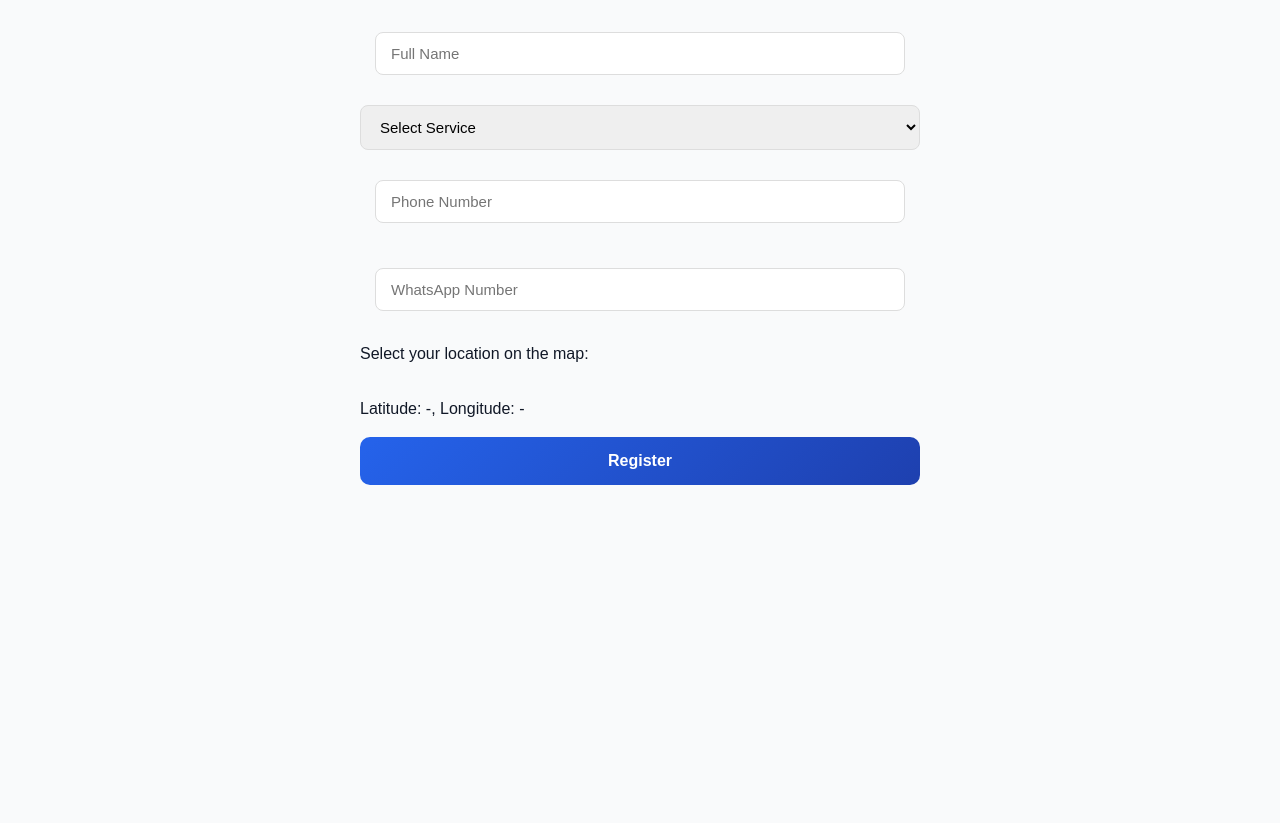
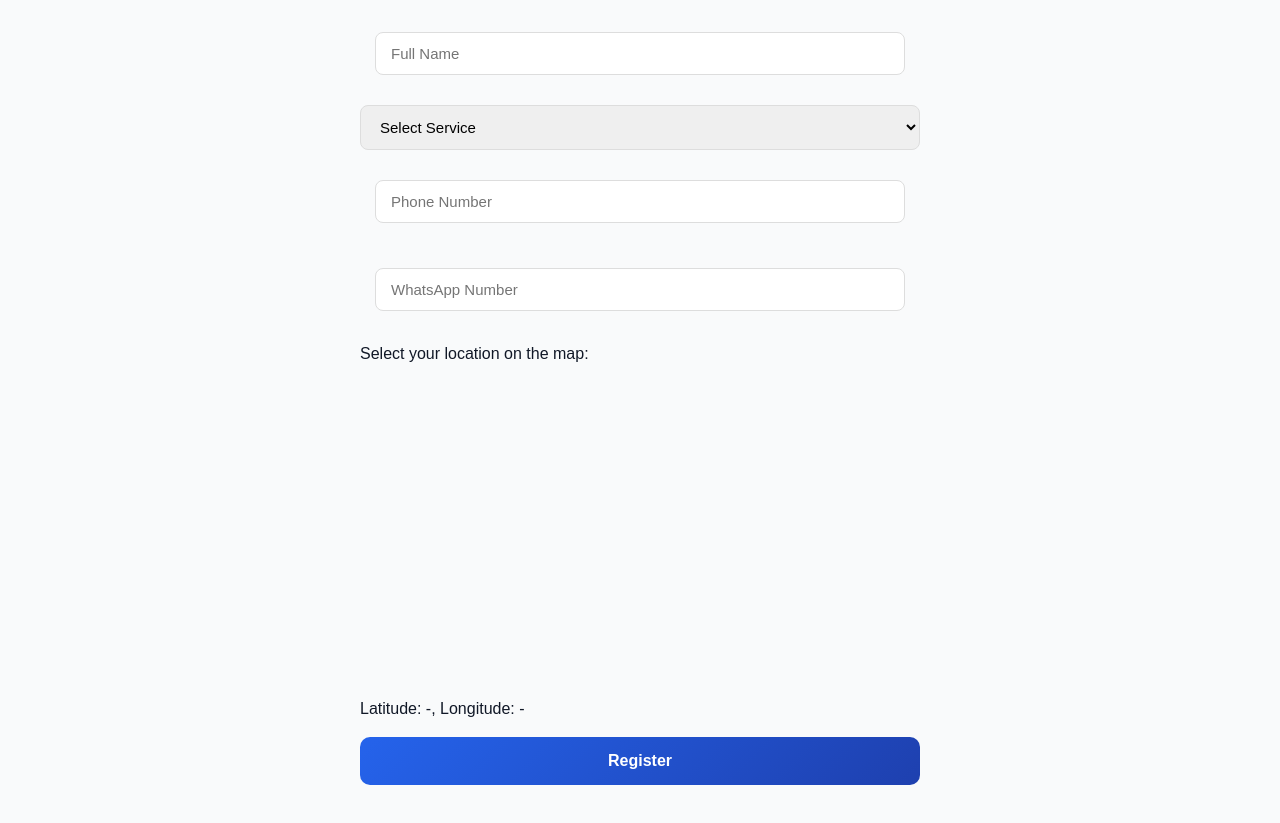
Before and after one commit to cherryihuoma/proxi, a plain HTML site: page provider-register.html in a window 1280 px wide. Shown: the part 193-1016 px from the top of the page. Before the commit the page ends 800 px from the top, so only its background shows below. Drawn offline with nearby package versions, Linux system fonts and the light colour scheme.

Commit message:
Update proxi.css

```diff
--- a/proxi.css
+++ b/proxi.css
@@ -111,7 +111,11 @@ input {
   transform: translateY(-2px);
   box-shadow: 0 10px 25px rgba(37, 99, 235, 0.35);
 }
-
+#map {
+  width: 100%;
+  height: 300px;
+  border-radius: 12px;
+}
 /* Services */
 .services {
   max-width: 1000px;
```
